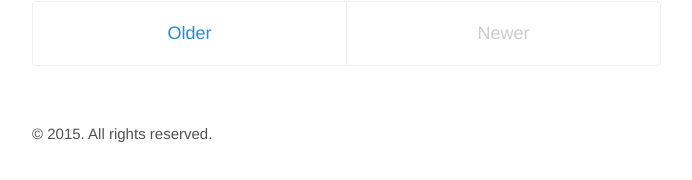
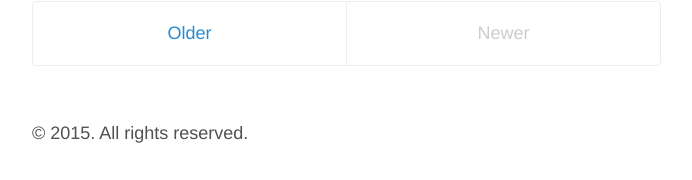
Before and after one commit to chrisbirdsall/chrisbirdsall.github.io, a Jekyll site: the page built from index.html, in a window 1280 px wide. Shown: the part 1446-1626 px from the top of the page, without its empty margins (293-985 px from the left). Built offline with Jekyll 4.4.1, drawn with Linux system fonts in a browser that asks for light colours; the list of posts is cut into pages by our own code.

Commit message:
2015-05-23

```diff
--- a/_layouts/default.html
+++ b/_layouts/default.html
@@ -1,5 +1,6 @@
+
 <!DOCTYPE html>
-<html lang="en">
+<html xmlns="http://www.w3.org/1999/xhtml" xml:lang="en" lang="en-us">
 
   {% include head.html %}
 
@@ -16,15 +17,16 @@
 
         </h3>
       </div>
-      <main>
-        {{ content }}
-      </main>
 
-      <footer class="footer">
-        <small>
-          &copy; <time datetime="{{ site.time | date_to_xmlschema }}">{{ site.time | date: '%Y' }}</time>. All rights reserved.
-        </small>
-      </footer>
+      {{ content }}
+
+      {% include comments.html %}
+
+      <div class="footer">
+        <p>
+          &copy; {{ site.time | date: '%Y' }}. All rights reserved.
+        </p>
+      </div>
     </div>
 
   </body>
```
